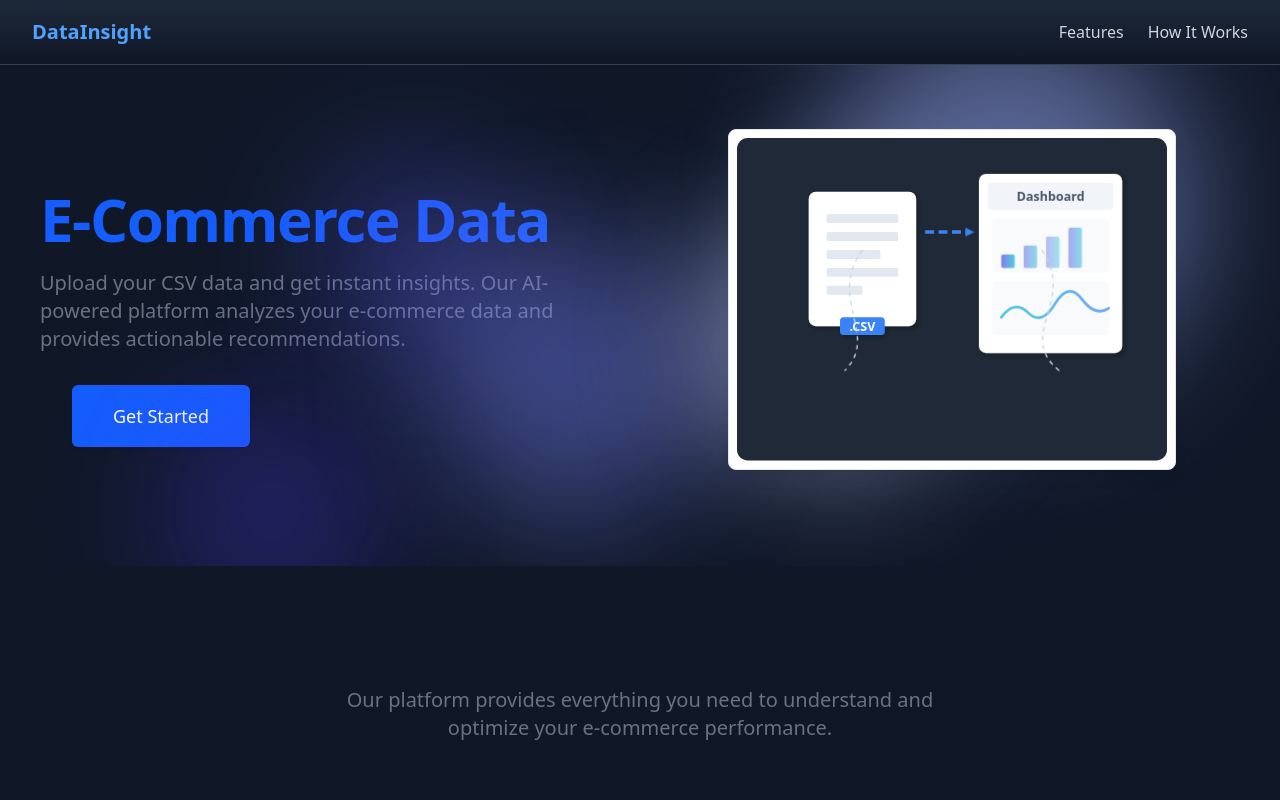
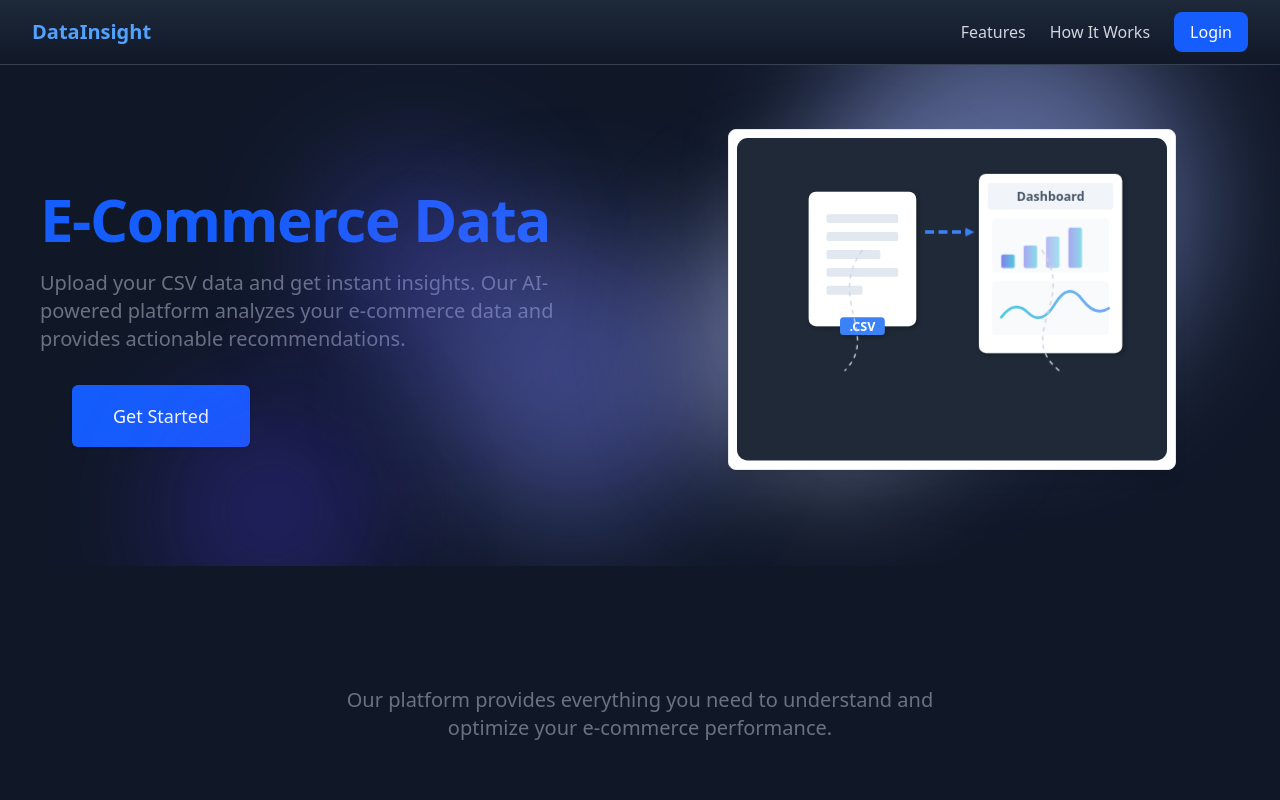
Before and after one commit to vanshm2703/DataInsight, a React (Vite) app in the folder frontend/: page / in a window 1280 px wide. Shown: the top 800 px of the page. Built offline with nearby package versions, Linux system fonts and the light colour scheme.

Commit message:
Routing and Role fixed

```diff
--- a/frontend/src/App.jsx
+++ b/frontend/src/App.jsx
@@ -1,5 +1,5 @@
 import './App.css'
-import { BrowserRouter, Routes, Route } from 'react-router-dom'
+import { BrowserRouter, Routes, Route, useLocation } from 'react-router-dom'
 import Login from './components/Login'
 import Register from './components/Register'
 import { useState, useEffect } from 'react'
@@ -7,6 +7,19 @@ import Navbar from './components/Navbar'
 import Landing from './pages/Landing'
 import RetailerDashboard from './pages/retailer'
 import CustomRetailerDashboard from './pages/customretailer'
+
+// Component to conditionally render Navbar
+const AppLayout = ({darkMode, setDarkMode, children}) => {
+  const location = useLocation();
+  const isAuthPage = ['/login', '/register'].includes(location.pathname);
+
+  return (
+    <>
+      {!isAuthPage && <Navbar darkMode={darkMode} setDarkMode={setDarkMode} />}
+      {children}
+    </>
+  );
+};
 
 function App() {
   // Initialize darkMode as true
@@ -20,14 +33,25 @@ function App() {
 
   return (
     <div className="min-h-screen bg-gray-900">
-      <Navbar darkMode={darkMode} setDarkMode={setDarkMode} />
       <BrowserRouter>
         <Routes>
           <Route path="/login" element={<Login/>} />
           <Route path="/register" element={<Register/>} />
-          <Route path="/" element={<Landing/>} />
-          <Route path="/retailer" element={<RetailerDashboard/>} />
-          <Route path="/customretailer" element={<CustomRetailerDashboard/>} />
+          <Route path="/" element={
+            <AppLayout darkMode={darkMode} setDarkMode={setDarkMode}>
+              <Landing/>
+            </AppLayout>
+          } />
+          <Route path="/retailer" element={
+            <AppLayout darkMode={darkMode} setDarkMode={setDarkMode}>
+              <RetailerDashboard/>
+            </AppLayout>
+          } />
+          <Route path="/customretailer" element={
+            <AppLayout darkMode={darkMode} setDarkMode={setDarkMode}>
+              <CustomRetailerDashboard/>
+            </AppLayout>
+          } />
         </Routes>
       </BrowserRouter>
     </div>
--- a/frontend/src/components/Login.jsx
+++ b/frontend/src/components/Login.jsx
@@ -9,7 +9,7 @@ const Login = () => {
   const [email, setEmail] = useState("");
   const [password, setPassword] = useState("");
   const [isLoading, setIsLoading] = useState(false);
-  const [userType, setUserType] = useState("client"); // New state for user type
+  const [userType, setUserType] = useState("user"); // New state for user type
 
   const loginHandle = async (e) => {
     e.preventDefault();
@@ -29,6 +29,7 @@ const Login = () => {
       // Store the token/user data in localStorage
       localStorage.setItem('user', JSON.stringify(response.data.user));
       localStorage.setItem('token', response.data.token);
+      localStorage.setItem('role', userType);
 
       // Redirect to appropriate page based on role after a short delay
       setTimeout(() => {
@@ -59,16 +60,6 @@ const Login = () => {
           </div>
         )}
 
-        {/* Trial login info */}
-        <div className="absolute mt-5 border rounded-lg top-0 left-1/2 transform -translate-x-1/2 p-4 bg-blue-400 text-white text-sm sm:text-base text-center w-auto">
-          <p>
-            <strong>Trial Login Info:</strong>
-            <br />
-            <span>Email: helz@gmail.com</span>
-            <br />
-            <span>Password: helz</span>
-          </p>
-        </div>
 
         {/* Login Card */}
         <div className="relative bg-[#111827] p-8 rounded-lg shadow-xl z-10 w-full max-w-md">
@@ -79,7 +70,7 @@ const Login = () => {
           {/* User Type Selection */}
           <div className="flex gap-4 mb-6">
             <button
-              onClick={() => setUserType("client")}
+              onClick={() => setUserType("user")}
               className={`flex-1 py-2 px-4 rounded-lg font-medium transition-colors duration-200 ${
                 userType === "user"
                   ? "bg-[#3B82F6] text-white"
--- a/frontend/src/components/Navbar.jsx
+++ b/frontend/src/components/Navbar.jsx
@@ -1,12 +1,30 @@
-import { Sun, Moon } from 'lucide-react';
-import { useEffect } from 'react';
+import { useState, useEffect } from "react";
+import { Link } from "react-router-dom";
 
-const Navbar = ({ darkMode, setDarkMode }) => {
-  // Set dark mode by default when component mounts
+const Navbar = () => {
+  // Set states for role and user
+  const [role, setRole] = useState("");
+  const [user, setUser] = useState(null);
+
   useEffect(() => {
-    setDarkMode(true);
-    document.documentElement.classList.add('dark');
+    // Get user and role from localStorage
+    const storedUser = localStorage.getItem("user");
+    const storedRole = localStorage.getItem("role");
+
+    if (storedUser) {
+      setUser(JSON.parse(storedUser));
+      setRole(storedRole || "");
+    }
   }, []);
+
+  const handleLogout = () => {
+    localStorage.removeItem("user");
+    localStorage.removeItem("token");
+    localStorage.removeItem("role");
+    setRole("");
+    setUser(null);
+    window.location.href = "/login";
+  };
 
   return (
     <nav className="sticky top-0 z-50 backdrop-blur-lg bg-gradient-to-b from-gray-800 to-gray-900 border-b border-gray-700">
@@ -16,9 +34,45 @@ const Navbar = ({ darkMode, setDarkMode }) => {
             <span className="text-blue-400 font-bold text-xl">DataInsight</span>
           </div>
           <div className="flex items-center space-x-6">
-            <a href="#features" className="text-gray-300 hover:text-blue-400">Features</a>
-            <a href="#how-it-works" className="text-gray-300 hover:text-blue-400">How It Works</a>
-
+            {user ? (
+              <>
+                {role === "user" ? (
+                  <a href="/user" className="text-gray-300 hover:text-white">
+                    User Dashboard
+                  </a>
+                ) : (
+                  <>
+                    <Link to="/customretailer" className="text-gray-300 font-medium hover:text-blue-400">
+                      Custom Input
+                    </Link>
+                    <Link to="/retailer" className="text-gray-300 font-medium hover:text-blue-400">
+                      PreTrained Model
+                    </Link>
+                  </>
+                )}
+                <button
+                  onClick={handleLogout}
+                  className="px-4 py-2 cursor-pointer text-white font-medium bg-blue-600 hover:bg-blue-700 rounded-lg transition duration-300"
+                >
+                  Logout
+                </button>
+              </>
+            ) : (
+              <>
+                <a href="#features" className="text-gray-300 font-medium hover:text-blue-400">
+                  Features
+                </a>
+                <a href="#how-it-works" className="text-gray-300 font-medium hover:text-blue-400">
+                  How It Works
+                </a>
+                <a
+                  href="/login"
+                  className="px-4 py-2 cursor-pointer text-white font-medium bg-blue-600 hover:bg-blue-700 rounded-lg transition duration-300"
+                >
+                  Login
+                </a>
+              </>
+            )}
           </div>
         </div>
       </div>
--- a/frontend/src/pages/Landing.jsx
+++ b/frontend/src/pages/Landing.jsx
@@ -124,7 +124,7 @@ const HeroSection = () => {
             <div className="mt-8 sm:mx-auto sm:max-w-lg sm:flex sm:justify-center lg:justify-start">
               <div className="rounded-md shadow">
                 <Link
-      to="/login"
+                  to="/register"
                   className="w-full flex items-center justify-center px-8 py-3 border border-transparent text-base font-medium rounded-md text-white bg-blue-600 hover:bg-blue-700 md:py-4 md:text-lg md:px-10"
                 >
                   Get Started
```
Lines whose indentation alone changed are shown as unchanged.
